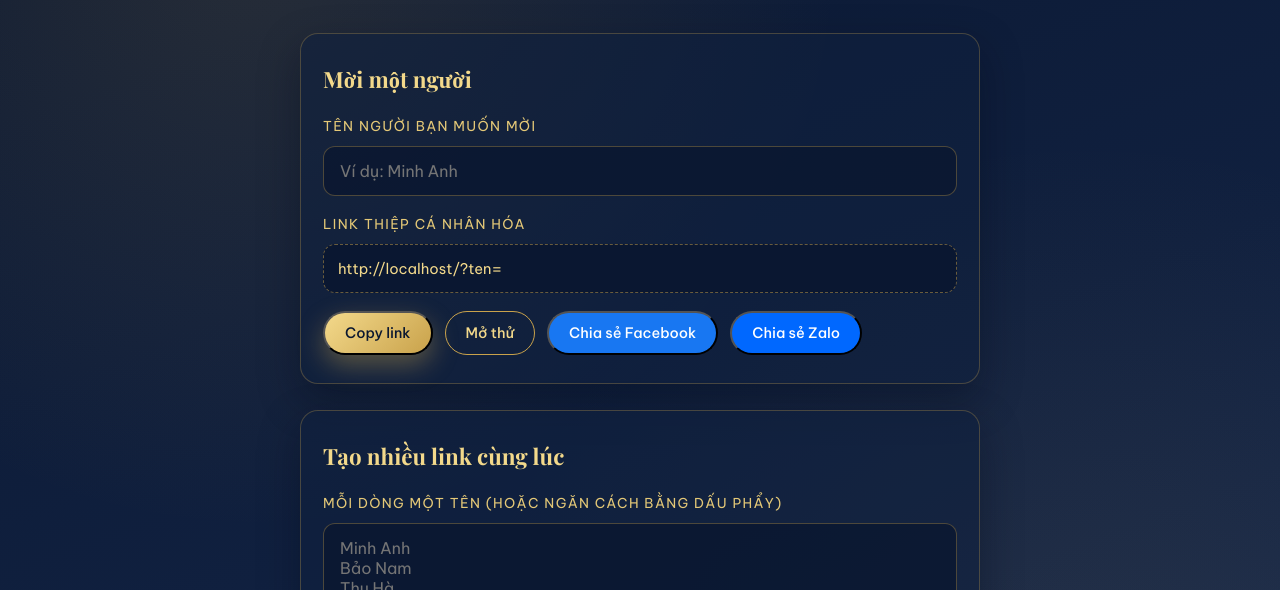
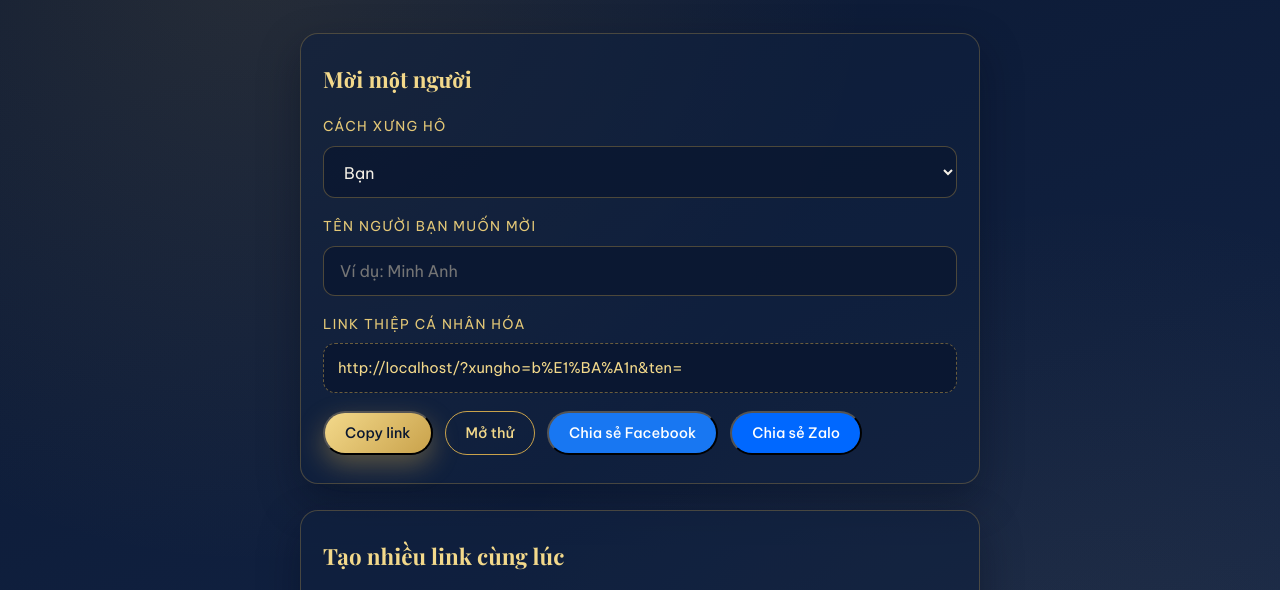
Before and after one commit to minato121103/moitotnghiep, a plain HTML site: page tao-link.html in a window 1280 px wide. Shown: the part 161-751 px from the top of the page. Drawn offline with nearby package versions, Linux system fonts and the light colour scheme; animation ran at ten frames a second.

Commit message:
Add invitation salutation selector

```diff
--- a/js/generator.js
+++ b/js/generator.js
@@ -19,9 +19,16 @@
     return origin + path;
   }
 
-  function buildLink(name) {
+  function buildLink(name, salutation) {
     var clean = (name || "").trim();
-    return baseInviteUrl() + "?ten=" + encodeURIComponent(clean);
+    var cleanSalutation = (salutation || "bạn").trim();
+    return (
+      baseInviteUrl() +
+      "?xungho=" +
+      encodeURIComponent(cleanSalutation) +
+      "&ten=" +
+      encodeURIComponent(clean)
+    );
   }
 
   /* ---------- Tiện ích ---------- */
@@ -72,11 +79,15 @@
 
   /* ---------- Chế độ đơn ---------- */
   var nameInput = $("guestInput");
+  var salutationInput = $("salutationInput");
   var preview = $("linkPreview");
   var previewInviteLink = $("previewInviteLink");
 
   function currentLink() {
-    return buildLink(nameInput ? nameInput.value : "");
+    return buildLink(
+      nameInput ? nameInput.value : "",
+      salutationInput ? salutationInput.value : "bạn"
+    );
   }
   function updatePreview() {
     var link = currentLink();
@@ -86,6 +97,10 @@
   if (nameInput) {
     nameInput.addEventListener("input", updatePreview);
     updatePreview();
+  }
+
+  if (salutationInput) {
+    salutationInput.addEventListener("change", updatePreview);
   }
 
   var copyBtn = $("copyBtn");
@@ -154,7 +169,10 @@
     }
 
     names.forEach(function (name) {
-      var link = buildLink(name);
+      var link = buildLink(
+        name,
+        salutationInput ? salutationInput.value : "bạn"
+      );
       var tr = document.createElement("tr");
 
       var tdName = document.createElement("td");
--- a/tao-link.html
+++ b/tao-link.html
@@ -24,6 +24,21 @@
     <!-- ===== Chế độ đơn ===== -->
     <section class="panel">
       <h2 class="panel__title">Mời một người</h2>
+      <label class="field">
+        <span class="field__label">Cách xưng hô</span>
+        <select class="input" id="salutationInput">
+          <option value="bạn">Bạn</option>
+          <option value="anh">Anh</option>
+          <option value="chị">Chị</option>
+          <option value="em">Em</option>
+          <option value="cô">Cô</option>
+          <option value="chú">Chú</option>
+          <option value="bác">Bác</option>
+          <option value="ông">Ông</option>
+          <option value="bà">Bà</option>
+          <option value="thầy">Thầy</option>
+        </select>
+      </label>
       <label class="field">
         <span class="field__label">Tên người bạn muốn mời</span>
         <input class="input" id="guestInput" type="text" placeholder="Ví dụ: Minh Anh" autocomplete="off" />
@@ -73,6 +88,6 @@
   <!-- GSAP (chỉ cần core cho animation nhẹ) -->
   <script src="https://cdn.jsdelivr.net/npm/gsap@3.13.0/dist/gsap.min.js"></script>
   <script src="js/config.js"></script>
-  <script src="js/generator.js?v=3"></script>
+  <script src="js/generator.js?v=4"></script>
 </body>
 </html>
```
Also changed, not shown: index.html (+1 -1 lines), js/invitation.js (+15 -5 lines).
